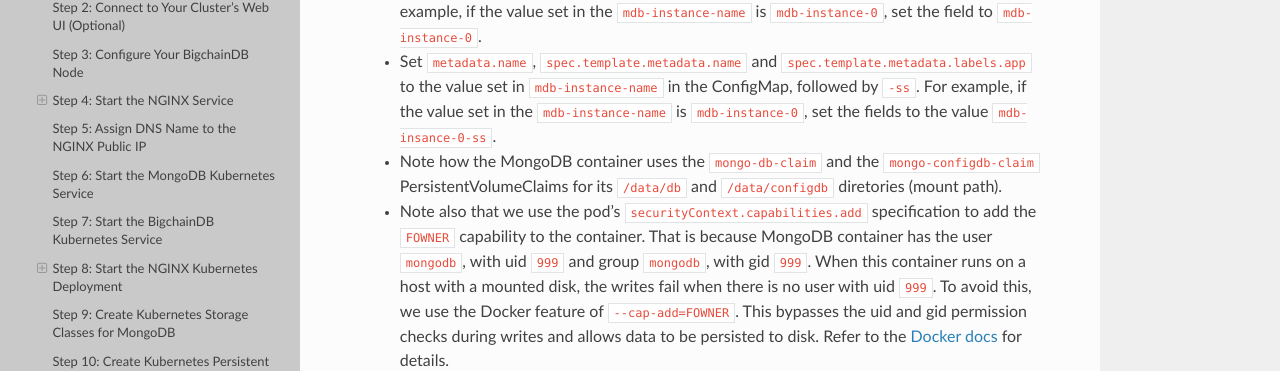
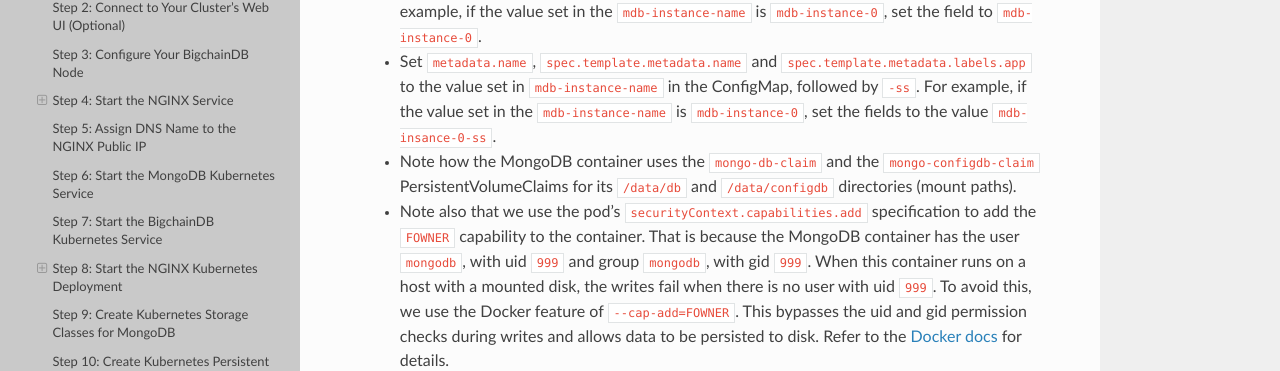
Before and after one commit to bigchaindb/bigchaindb, a Sphinx documentation site: the page built from docs/server/source/production-deployment-template/node-on-kubernetes.rst, in a window 1280 px wide and 900 px high, scrolled down 7185 px. Shown: the part 81-452 px from the top of the window. Built offline with Sphinx 7.4.7 and the Read the Docs theme 2.0.0, drawn with Linux system fonts in a browser that asks for light colours; pages that are not in the unit, such as notebooks, are missing from menus.

Commit message:
Fixed spelling & grammar stuff in docs re MDB StatefulSet

```diff
--- a/docs/server/source/production-deployment-template/node-on-kubernetes.rst
+++ b/docs/server/source/production-deployment-template/node-on-kubernetes.rst
@@ -453,11 +453,11 @@ Step 11: Start a Kubernetes StatefulSet for MongoDB
 
   * Note how the MongoDB container uses the ``mongo-db-claim`` and the
     ``mongo-configdb-claim`` PersistentVolumeClaims for its ``/data/db`` and
-    ``/data/configdb`` diretories (mount path).
+    ``/data/configdb`` directories (mount paths).
 
   * Note also that we use the pod's ``securityContext.capabilities.add``
     specification to add the ``FOWNER`` capability to the container. That is
-    because MongoDB container has the user ``mongodb``, with uid ``999`` and
+    because the MongoDB container has the user ``mongodb``, with uid ``999`` and
     group ``mongodb``, with gid ``999``.
     When this container runs on a host with a mounted disk, the writes fail
     when there is no user with uid ``999``. To avoid this, we use the Docker
```
